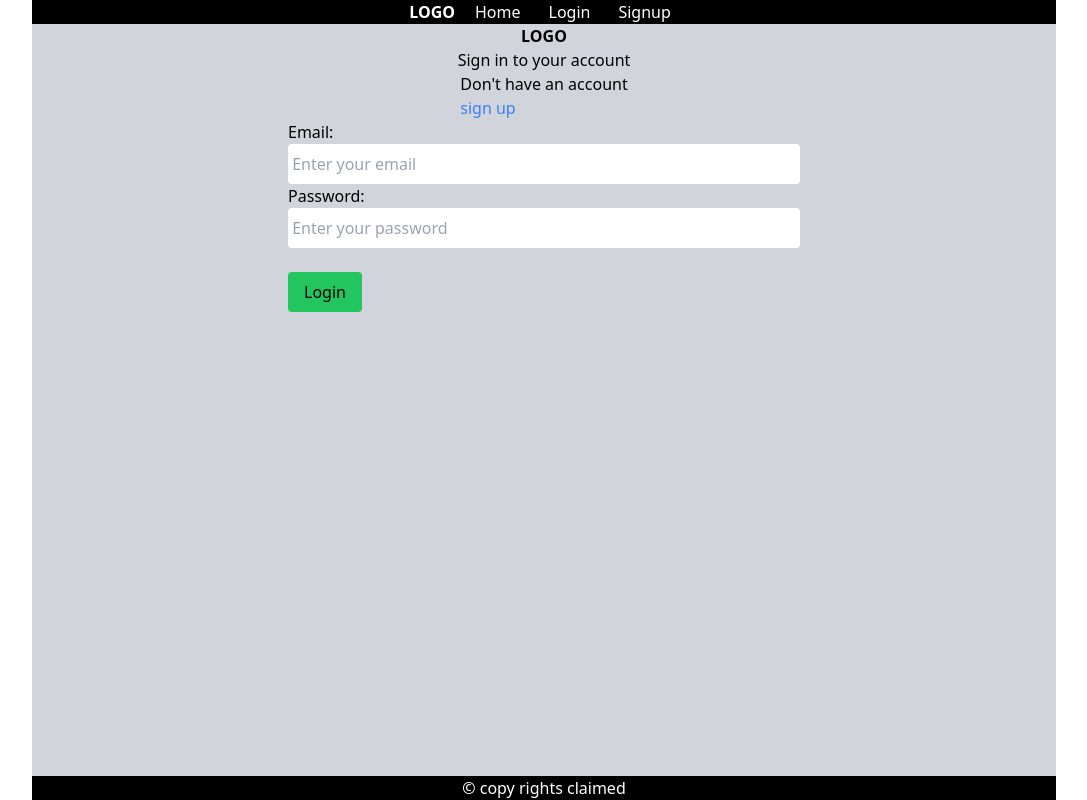
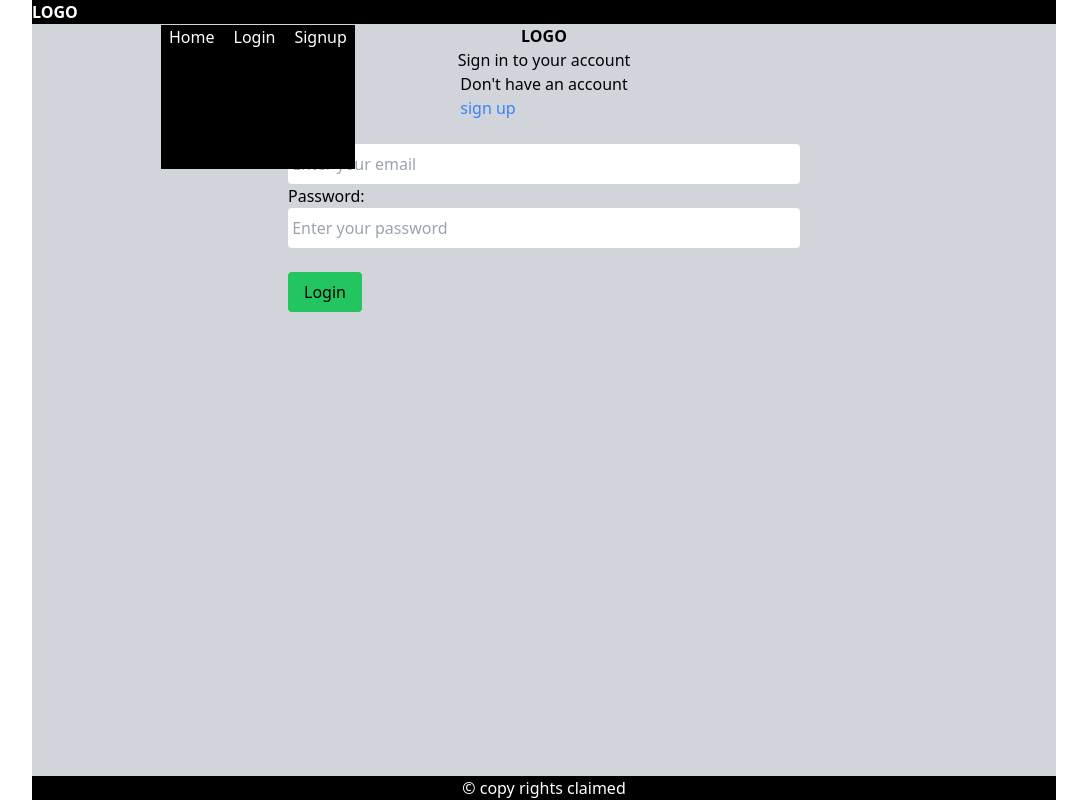
Before and after one commit to viswapriyaaishu/Blogs-manager, a React (Vite) app: page /login in a window 1280 px wide. Shown: the whole page, without its empty margins (96-1183 px from the left). Built offline with nearby package versions, Linux system fonts and the light colour scheme; no server answers.

Commit message:
Hamburger menu added

```diff
--- a/src/App.jsx
+++ b/src/App.jsx
@@ -26,7 +26,7 @@ function App() {
 
   return (
    !loading?(
-    <div className="mx-auto bg-gray-300 w-[80vw] h-screen">
+    <div className="mx-auto bg-gray-300 w-[80vw] min-h-screen">
      <Header></Header>
      <main><Outlet></Outlet></main>
      <Footer></Footer>
--- a/src/components/AuthLayout.jsx
+++ b/src/components/AuthLayout.jsx
@@ -7,7 +7,7 @@ const navigate=useNavigate()
 const authstate=useSelector(state=>state.auth.status)
 
 useEffect(()=>{
-  console.log("Auth State:", authstate, "Authentication:", authentication);
+
 if(loader)
 {if(authentication && !authstate)
 {
--- a/src/components/Header.jsx
+++ b/src/components/Header.jsx
@@ -1,10 +1,11 @@
-import React from 'react'
+import React,{useState} from 'react'
 import {useSelector} from 'react-redux'
 import { authSlice } from '../store/authSlice'
 import {Link,useNavigate} from 'react-router-dom'
 import Logo from './Logo'
 import LogoutBtn from '../LogoutBtn'
 import Container from './Container'
+import '../index.css'
 function Header() {
     const authStatus=useSelector((state)=>(state.auth.status))
 
@@ -36,27 +37,38 @@ function Header() {
             active:authStatus
         }
     ]
+
+    const [open,setopen]=useState(false)
+
   return (
     <div>
     <header>
     <Container className="w-full">
 
-        <nav className="flex text-white gap-3 justify-center bg-black ">
+        <nav className=" text-white bg-black ">
             <div>
                 <Link to='/'><Logo></Logo></Link>
             </div>
+            <div className="menu text-white" onClick={()=>{setopen(!open)}}>
+                <div className="men-line"></div>
+                <div className="men-line"></div>
+                <div className="men-line"></div>
+            </div>
+            <div className="navubaru">
 
-            <ul className="flex gap-3">
+            <ul className={open?"khula":""} text-white>
                 {nait.map((it)=>
                 (
                     it.active && (<li key={it.name}>
                         <button className="hover:bg-blue-400 rounded-lg px-2" onClick={()=>{navigate(it.slug)}}>{it.name}</button>
                     </li>)
                 ))}
+                 {
+                authStatus && <li><LogoutBtn></LogoutBtn></li>
+            }
             </ul>
-            {
-                authStatus && <LogoutBtn></LogoutBtn>
-            }
+
+            </div>
         </nav>
       </Container>
     </header>
--- a/src/components/PostForm.jsx
+++ b/src/components/PostForm.jsx
@@ -7,7 +7,7 @@ import {Input,Button,Select,Protecto} from './index'
 function PostForm({post}) {
     const navigate=useNavigate()
     const userData=useSelector(state=>state.auth.userData)
-    console.log("UserData:", userData);
+
     const {register,handleSubmit,watch,setValue,control,getValues}=useForm({
         defaultValues:
         {
--- a/src/components/Postcards.jsx
+++ b/src/components/Postcards.jsx
@@ -3,6 +3,8 @@ import {useSelector} from 'react-redux'
 import authob from '../appwrite/conf'
 import {Link,useNavigate} from 'react-router-dom'
 function Postcard({$id,title,featuredImage}) {
+
+
   return (
     <div>
       <Link to={`/post/${$id}`}>
--- a/src/components/Signup.jsx
+++ b/src/components/Signup.jsx
@@ -14,9 +14,9 @@ function Signup() {
     const signu=async(data)=>
     {seterror("")
         try{
-          console.log("Signup form data:", data);
+
             const session=await authobj.createlogin({email:data.email,password:data.password,name:data.name})
-            console.log("Signup response:", session);
+
         if(session)
         {
             const userData= await authobj.getLogin()
--- a/src/index.css
+++ b/src/index.css
@@ -1,3 +1,67 @@
 @tailwind base;
 @tailwind components;
 @tailwind utilities;
+
+.men-line
+{
+    height:0.5vh;
+    width:4vw;
+    background-color: white;
+    border-radius:10px;
+    display:none;
+
+}
+.menu{
+    position:absolute;
+    top:4px;
+    left:300px;
+
+    display:none;
+    flex-direction:column;
+
+}
+nav{
+    display:flex;
+    gap:2px;
+    background-color: black;
+
+    align-items:center;
+}
+.navubaru ul{
+display:flex;
+flex-direction:row;
+gap:3px;
+height:18vh;
+position:absolute;
+left:257px;
+top:25px;
+background-color:black;
+}
+
+@media(max-width:440px)
+{
+.menu{
+    display:flex;
+
+    }
+.men-line{
+    display:block;
+
+}
+.navubaru ul
+{
+        display:none;
+        flex-direction:column;
+        gap:2px;
+        align-items:start;
+        margin-left:15px;
+        text-align:center;
+}
+
+
+    .navubaru ul.khula
+    {
+        display:flex;
+
+    }
+}
--- a/src/pages/Home.jsx
+++ b/src/pages/Home.jsx
@@ -6,7 +6,7 @@ function Home() {
     const [posts,setposts]=useState([])
     useEffect(()=>{
         authob.getposts().then((post)=>
-        {console.log(post);
+        {
           setposts(post.documents)
 
         }).catch(error=>{
--- a/src/pages/Post.jsx
+++ b/src/pages/Post.jsx
@@ -13,9 +13,9 @@ function Post() {
     const isauthor= post && userdata ? post.userId === userdata.$id: false
     const navigate=useNavigate();
     const del=()=>
-    {console.log('Delete button clicked for post:', post.$id);
+    {
         authob.deletePost(post.$id).then((status)=>
-        {console.log('Deleting associated file:', post.featuredImage);
+        {
             if(status){authob.deletefile(post.featuredImage)}
             else{navigate("/")}
         })
@@ -24,17 +24,13 @@ function Post() {
     {
         if(slug){authob.getpost(slug)
           .then((post)=>{if(post)
-        {console.log(post);
+        {
           setpost(post)} else{navigate("/")}})}
         else{navigate("/")}
 
     },[slug,navigate])
 
-    useEffect(() => {
-      console.log('User Data:', userdata);
-      console.log('Post Data:', post);
-      console.log('Is Author (post.userId === userdata.$id):', isauthor);
-  }, [userdata, post, isauthor]);
+
     if (!post) {
       return <div>Loading...</div>;}
   return (
```
